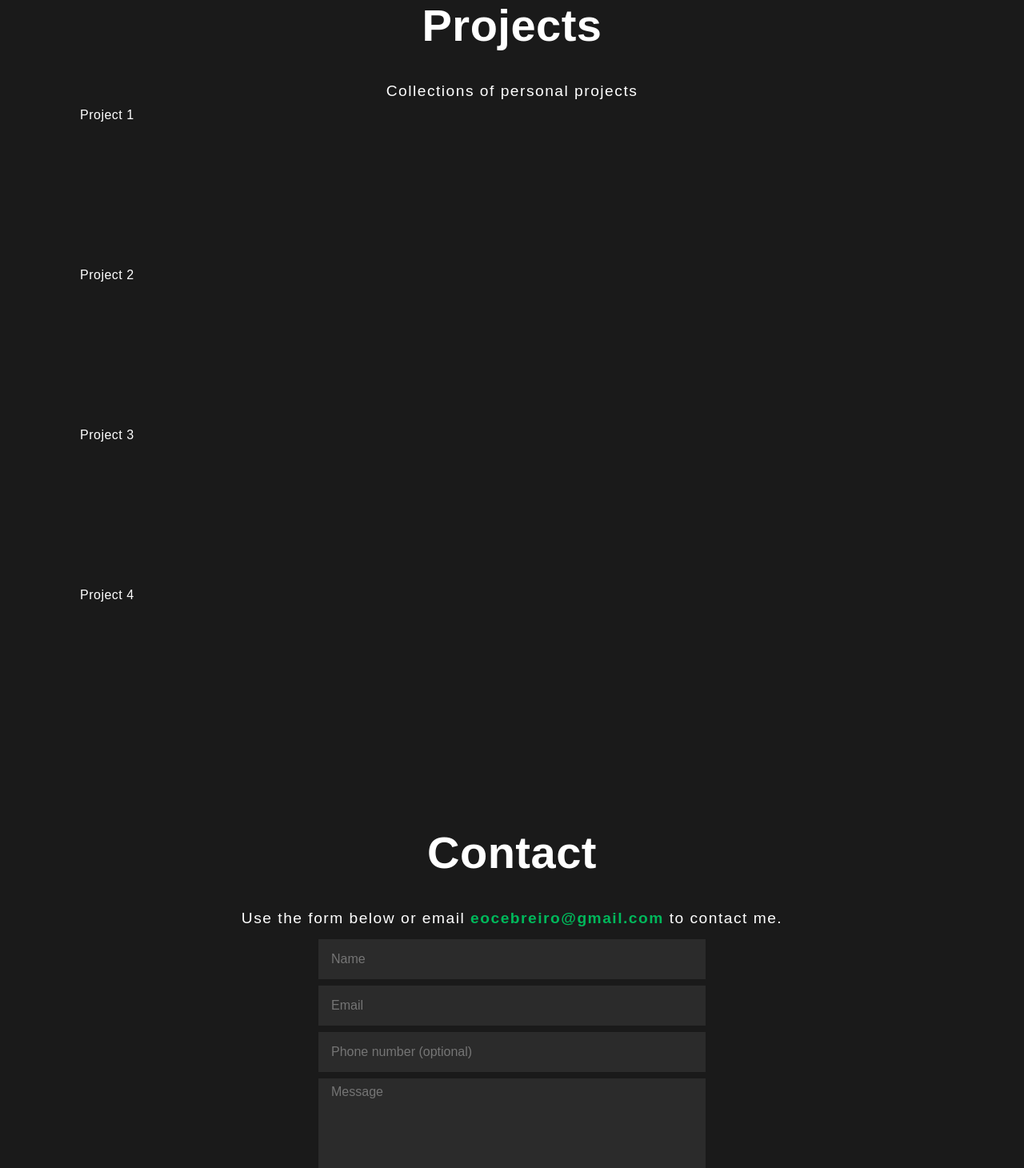
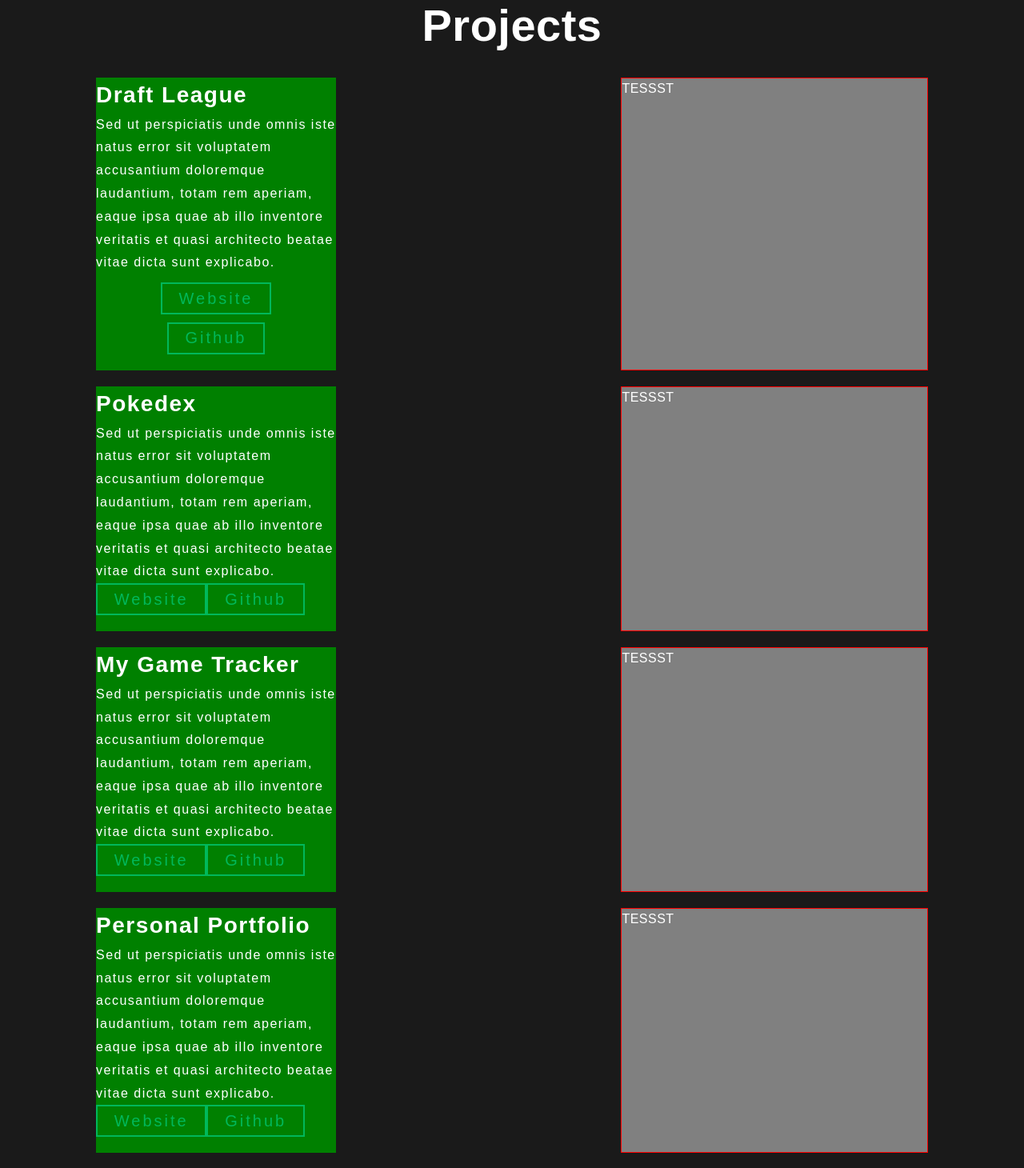
Before and after one commit to eocebreiro/portfolio, a React (Create React App) app: page / in a window 1280 px wide. Shown: the part 2500-3960 px from the top of the page at 80% size. Built offline with nearby package versions, Linux system fonts and the light colour scheme.

Commit message:
fixing the layout of project page

```diff
--- a/src/Layout/About.js
+++ b/src/Layout/About.js
@@ -15,7 +15,7 @@
   IconColMiddle2,
 } from "../components/Div";
 import { H1 } from "../components/H1";
-import { P, PCenter } from "../components/P";
+import { PAbout, PCenter } from "../components/P";
 import { Button } from "../components/Button";
 import { ProfileImg } from "../components/ProfileImg";
 import { FancyIcon } from "../components/Icon";
@@ -55,36 +55,36 @@
           </ProfileLinks>
         </ProfileContainer>
         <TextContainer>
-          <P>
+          <PAbout>
             I'm full-stack web developer who values learning and growing with
             people, teams, and technologies. I love spending time coding and
             encountering new challenges. My goal is to create engaging
             experiences for users, with a fine balance of technology and design.
-          </P>
+          </PAbout>
           <br />
-          <P>
+          <PAbout>
             My previous career as a university professor allowed me to be
             collaborative and creative, which is something I now enjoy bringing
             to my code. Being in education for 10 years has taught me it's never
             too late to learn. I'm excited to make the leap and continue
             refining my skills with the right company.
-          </P>
+          </PAbout>
           <br />
-          <P>
+          <PAbout>
             My previous career as a university professor allowed me to be
             collaborative and creative, which is something I now enjoy bringing
             to my code. Being in education for 10 years has taught me it's never
             too late to learn. I'm excited to make the leap and continue
             refining my skills with the right company.
-          </P>
+          </PAbout>
           <br />
-          <P>
+          <PAbout>
             My previous career as a university professor allowed me to be
             collaborative and creative, which is something I now enjoy bringing
             to my code. Being in education for 10 years has taught me it's never
             too late to learn. I'm excited to make the leap and continue
             refining my skills with the right company.
-          </P>
+          </PAbout>
         </TextContainer>
 
         <IconContainer>
--- a/src/Layout/Projects.js
+++ b/src/Layout/Projects.js
@@ -1,16 +1,137 @@
-import { Div, Section } from "../components/Div";
+import {
+  Div,
+  Section,
+  ProjectContainer,
+  ProjectPhoto,
+  ProjectInfo,
+  ProjectRow,
+  ButtonBox,
+  ButtonWebsite,
+  ButtonGithub,
+} from "../components/Div";
+
+import { P, SubHeading } from "../components/P";
 import { PCenter } from "../components/P";
 import { H1 } from "../components/H1";
+import { Button } from "../components/Button";
 
 export const Projects = () => {
   return (
     <Section id="projects">
       <H1>Projects</H1>
-      <PCenter>Collections of personal projects</PCenter>
-      <Div style={{ height: "200px" }}>Project 1</Div>
-      <Div style={{ height: "200px" }}>Project 2</Div>
-      <Div style={{ height: "200px" }}>Project 3</Div>
-      <Div style={{ height: "200px" }}>Project 4</Div>
+      <ProjectRow>
+        <ProjectInfo>
+          <SubHeading>Draft League</SubHeading>
+          <P>
+            Sed ut perspiciatis unde omnis iste natus error sit voluptatem
+            accusantium doloremque laudantium, totam rem aperiam, eaque ipsa
+            quae ab illo inventore veritatis et quasi architecto beatae vitae
+            dicta sunt explicabo.{" "}
+          </P>
+          <ButtonBox>
+            <ButtonWebsite>
+              <a href="#" target="_blank" rel="noopener noreferrer">
+                <Button color="primary">Website</Button>
+              </a>
+            </ButtonWebsite>
+            <ButtonGithub>
+              <a href="#" target="_blank" rel="noopener noreferrer">
+                <Button color="primary">Github</Button>
+              </a>
+            </ButtonGithub>
+          </ButtonBox>
+        </ProjectInfo>
+        <ProjectPhoto>TESSST</ProjectPhoto>
+      </ProjectRow>
+      <ProjectRow>
+        <ProjectInfo>
+          <SubHeading>Pokedex</SubHeading>
+          <P>
+            Sed ut perspiciatis unde omnis iste natus error sit voluptatem
+            accusantium doloremque laudantium, totam rem aperiam, eaque ipsa
+            quae ab illo inventore veritatis et quasi architecto beatae vitae
+            dicta sunt explicabo.{" "}
+          </P>
+          <a
+            href="https://eocebreiro.github.io/pokedex/"
+            target="_blank"
+            rel="noopener noreferrer"
+          >
+            <Button color="primary">Website</Button>
+          </a>
+          <a
+            href="https://github.com/eocebreiro/pokedex"
+            target="_blank"
+            rel="noopener noreferrer"
+          >
+            <Button color="primary">Github</Button>
+          </a>
+        </ProjectInfo>
+        <ProjectPhoto>TESSST</ProjectPhoto>
+      </ProjectRow>
+      <ProjectRow>
+        <ProjectInfo>
+          <SubHeading>My Game Tracker</SubHeading>
+          <P>
+            Sed ut perspiciatis unde omnis iste natus error sit voluptatem
+            accusantium doloremque laudantium, totam rem aperiam, eaque ipsa
+            quae ab illo inventore veritatis et quasi architecto beatae vitae
+            dicta sunt explicabo.{" "}
+          </P>
+          <a href="#" target="_blank" rel="noopener noreferrer">
+            <Button color="primary">Website</Button>
+          </a>
+          <a
+            href="https://github.com/eocebreiro/my-gaming-tracker"
+            target="_blank"
+            rel="noopener noreferrer"
+          >
+            <Button color="primary">Github</Button>
+          </a>
+        </ProjectInfo>
+        <ProjectPhoto>TESSST</ProjectPhoto>
+      </ProjectRow>
+      <ProjectRow>
+        <ProjectInfo>
+          <SubHeading>Personal Portfolio</SubHeading>
+          <P>
+            Sed ut perspiciatis unde omnis iste natus error sit voluptatem
+            accusantium doloremque laudantium, totam rem aperiam, eaque ipsa
+            quae ab illo inventore veritatis et quasi architecto beatae vitae
+            dicta sunt explicabo.{" "}
+          </P>
+          <a href="https://ericc.dev" target="_blank" rel="noopener noreferrer">
+            <Button color="primary">Website</Button>
+          </a>
+          <a
+            href="https://github.com/eocebreiro/portfolio"
+            target="_blank"
+            rel="noopener noreferrer"
+          >
+            <Button color="primary">Github</Button>
+          </a>
+        </ProjectInfo>
+        <ProjectPhoto>TESSST</ProjectPhoto>
+      </ProjectRow>
+      <ProjectRow>
+        <ProjectInfo>
+          <SubHeading>Client Portfolio (Wordpress)</SubHeading>
+          <P>
+            Sed ut perspiciatis unde omnis iste natus error sit voluptatem
+            accusantium doloremque laudantium, totam rem aperiam, eaque ipsa
+            quae ab illo inventore veritatis et quasi architecto beatae vitae
+            dicta sunt explicabo.{" "}
+          </P>
+          <a
+            href="https://katrinacebreiro.com"
+            target="_blank"
+            rel="noopener noreferrer"
+          >
+            <Button color="primary">Website</Button>
+          </a>
+        </ProjectInfo>
+        <ProjectPhoto>TESSST</ProjectPhoto>
+      </ProjectRow>
     </Section>
   );
 };
--- a/src/components/Button/index.js
+++ b/src/components/Button/index.js
@@ -8,14 +8,9 @@
 export const Button = (props) => {
   // Render an anchor tag (Link)
   let button = (
-    <StyledLink
-      to={props.to}
-      onClick={props.onClick}
-      width={props.width}
-      color={props.color}
-    >
+    <StyledButton color={props.color}>
       {Children.toArray(props.children)}
-    </StyledLink>
+    </StyledButton>
   );
 
   // Render a hash link
--- a/src/components/Div/index.js
+++ b/src/components/Div/index.js
@@ -4,8 +4,8 @@
 export const Section = styled.div`
   width: 100%;
   padding-top: 80px;
-  padding-right: 10px;
-  padding-left: 10px;
+  padding-right: 30px;
+  padding-left: 30px;
   max-width: 1100px;
   margin: 0 auto;
   flex-grow: 1;
@@ -15,8 +15,12 @@
   @media ${device.tablet} {
   }
   @media ${device.mobileL} {
+    padding-right: 20px;
+    padding-left: 20px;
   }
   @media ${device.mobile} {
+    padding-right: 20px;
+    padding-left: 20px;
   }
 `;
 export const LandingSection = styled.div`
@@ -127,7 +131,8 @@
   display: grid;
 `;
 
-//Used in About section
+// Divs used in the About section
+
 export const AboutContainer = styled.div`
   display: grid;
   grid-template-areas: "profile text" "profile icons";
@@ -247,3 +252,62 @@
 export const IconBox = styled.div`
   border: 1px solid green;
 `;
+
+// Divs used in the Projects section
+
+export const ProjectContainer = styled.div``;
+
+export const ProjectRow = styled.div`
+  display: grid;
+  grid-template-areas: "text image";
+  column-gap: 40px;
+  padding-bottom: 20px;
+
+  @media ${device.tablet} {
+    grid-template-areas: "text" "image";
+  }
+`;
+export const ProjectInfo = styled.div`
+  gird-area: text;
+  background: green;
+  padding-bottom: 20px;
+  width: 300px;
+  @media ${device.tablet} {
+    width: 100%;
+  }
+`;
+export const ProjectPhoto = styled.div`
+  grid-area: image;
+  background: grey;
+  border: 1px solid red;
+  width: 100%;
+`;
+
+export const ButtonBox = styled.div`
+  padding-top: 10px;
+  display: grid;
+  column-gap: 10px;
+  row-gap: 10px;
+  grid-template-rows: auto auto;
+  @media ${device.tablet} {
+    grid-template-rows: none;
+    grid-template-columns: auto auto;
+    column-gap: 20px;
+  }
+`;
+export const ButtonItem = styled.div`
+  display: flex;
+  justify-content: center;
+  align-items: center;
+`;
+export const ButtonWebsite = styled(ButtonItem)`
+  @media ${device.tablet} {
+    justify-content: end;
+  }
+`;
+
+export const ButtonGithub = styled(ButtonItem)`
+  @media ${device.tablet} {
+    justify-content: start;
+  }
+`;
--- a/src/components/P/index.js
+++ b/src/components/P/index.js
@@ -2,7 +2,7 @@
 import { handleColorType } from "../utils/handleTypes";
 import { device } from "../utils/device";
 
-export const P = styled.p`
+export const PAbout = styled.p`
   font-size: 1.2rem;
   letter-spacing: 1.5px;
   line-height: 1.8;
@@ -20,7 +20,7 @@
   }
 `;
 
-export const PCenter = styled(P)`
+export const PCenter = styled(PAbout)`
   text-align: center;
 `;
 
@@ -44,7 +44,23 @@
     font-size: 1.5rem;
   }
 `;
+
 export const Span = styled.span`
     color: ${(props) => props.color && handleColorType(props.color)}
   }
 `;
+
+// Used in Projects
+export const P = styled.p`
+  font-size: 1rem;
+  letter-spacing: 1.5px;
+  line-height: 1.8;
+`;
+export const SubHeading = styled.p`
+  font-size: 1.75rem;
+  letter-spacing: 1.5px;
+  font-weight: 600;
+  @media ${device.tablet} {
+    text-align: center;
+  }
+`;
```
